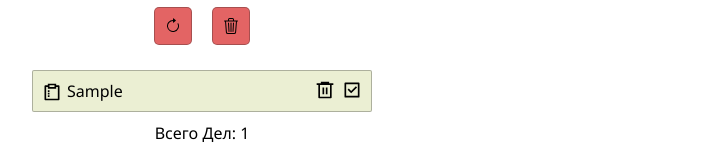
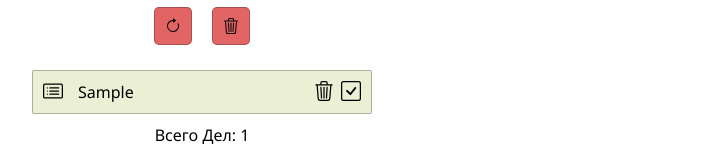
Before and after one commit to Arhonist/todosApp, a React (Create React App) app: page / in a window 1280 px wide. Both pictures are taken after typing "Sample" into the empty fields and a click on the button "Добавить". Shown: the part 160-324 px from the top of the page, without its empty margins (438-1145 px from the left). Built offline with nearby package versions, Linux system fonts and the light colour scheme.

Commit message:
Changed Todo component icons to react-icons/bs

```diff
--- a/src/components/Todos/Todo/Todo.js
+++ b/src/components/Todos/Todo/Todo.js
@@ -1,4 +1,4 @@
-import { RiDeleteBin6Line, RiCheckboxLine, RiSurveyLine } from 'react-icons/ri';
+import { BsTrash3, BsCheckSquare, BsCardList } from 'react-icons/bs';
 import styles from './Todo.module.css';
 import cn from 'classnames';
 
@@ -7,15 +7,12 @@ function Todo({ id, deleteTodo, todo, handleCompleteClick }) {
     <div
       className={cn(styles.todoCard, { [styles.completed]: todo.isCompleted })}
     >
-      <RiSurveyLine className={styles.journalIcon} />
-      <RiCheckboxLine
+      <BsCardList className={styles.journalIcon} />
+      <BsCheckSquare
         className={styles.icon}
         onClick={() => handleCompleteClick(id)}
       />
-      <RiDeleteBin6Line
-        className={styles.icon}
-        onClick={() => deleteTodo(id)}
-      />
+      <BsTrash3 className={styles.icon} onClick={() => deleteTodo(id)} />
       <p className={styles.cardText}>{todo.text}</p>
     </div>
   );
--- a/src/components/Todos/Todo/Todo.module.css
+++ b/src/components/Todos/Todo/Todo.module.css
@@ -4,7 +4,7 @@
   border: 1px solid rgba(30, 30, 30, 0.3);
   border-radius: 2px;
   margin: 10px auto;
-  padding: 9px;
+  padding: 10px;
   text-align: left;
   transition: 0.4s;
   word-wrap: break-word;
@@ -24,12 +24,11 @@
 }
 
 .cardText {
-  text-indent: 25px;
+  text-indent: 15px;
 }
 
 .journalIcon {
-  top: 11px;
-  position: absolute;
+  float: left;
   font-size: 20px;
 }
 
```
